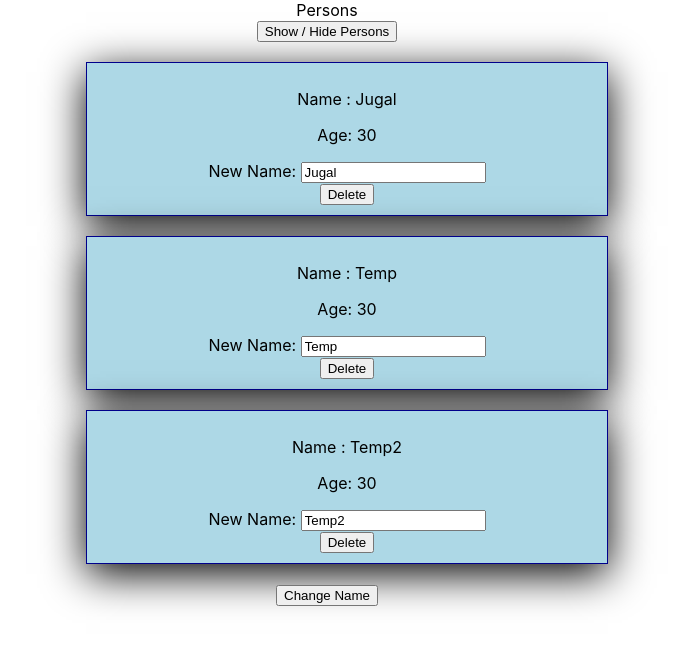
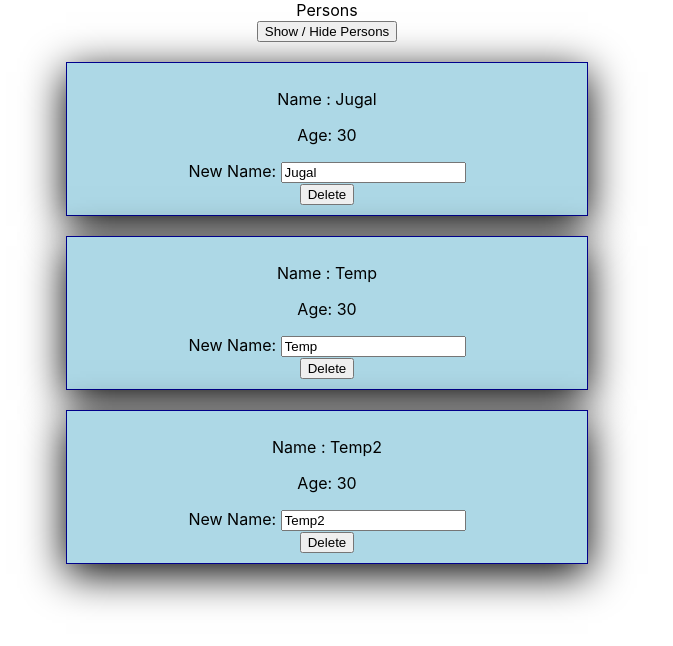
Before and after one commit to JugalJoshi8/react-app-test, a React (Create React App) app: page / in a window 1280 px wide. Shown: the top 646 px of the page, without its empty margins (313-986 px from the left). Built offline with nearby package versions, Linux system fonts and the light colour scheme.

Commit message:
component structure changes

```diff
--- /dev/null
+++ b/src/components/Header/Header.js
@@ -0,0 +1,22 @@
+import React from 'react';
+import styles from './Header.module.css'
+
+const Header = (props) => {
+    let buttonClass = [];
+    if (props.persons.length < 3) {
+        buttonClass.push(styles.red);
+    }
+    if (props.persons.length < 2) {
+        buttonClass.push(styles.bold);
+    }
+    return (
+        <div>
+            <header className="App-header">
+                Persons
+             </header>
+            <button className={buttonClass.join(' ')} onClick={props.togglePersons}>Show / Hide Persons</button>
+        </div>
+    )
+}
+
+export default Header;
--- /dev/null
+++ b/src/components/Header/Header.module.css
@@ -0,0 +1,7 @@
+.red {
+    background: red;
+  }
+
+.bold {
+    font-weight: bold;
+  }
--- /dev/null
+++ b/src/components/Persons/Persons.js
@@ -0,0 +1,11 @@
+import React from 'react';
+import Person from './Person/Person';
+
+const persons = (props) => {
+    return props.persons.map((person) => {
+        return <Person deletePerson = {() => props.deletePerson(person.id)} key= {person.id} changeName={(event) => props.changeName(event, person.id)} name={person.name} age={person.age} >
+        </Person>
+      })
+}
+
+export default persons;
--- a/src/App.js
+++ b/src/containers/App.js
@@ -1,6 +1,7 @@
 import React, { Component } from 'react';
 import styles from './App.module.css';
-import Person from './Person/Person';
+import Persons from './../components/Persons/Persons';
+import Header from '../components/Header/Header';
 
 class App extends Component {
   state = {
@@ -14,7 +15,7 @@ class App extends Component {
     const newName = event.target.value;
     const personIndex = this.state.persons.findIndex((person) => person.id === id);
     let person = this.state.persons[personIndex];
-    const newPerson = {...person, name: newName};
+    const newPerson = { ...person, name: newName };
     const newPersons = [...this.state.persons];
     newPersons[personIndex] = newPerson;
     this.setState({
@@ -22,7 +23,7 @@ class App extends Component {
     });
   }
 
-  deletePerson(id) {
+  deletePerson = (id) => {
     const personIndex = this.state.persons.findIndex((person) => person.id === id);
     const newPersons = [...this.state.persons];
     newPersons.splice(personIndex, 1);
@@ -31,33 +32,23 @@ class App extends Component {
     });
   }
 
+  togglePersons = () => {
+    this.setState({
+      showPersons: !this.state.showPersons
+    });
+  }
+
   render() {
     let persons = null;
     if (this.state.showPersons) {
-      persons = this.state.persons.map((person) => {
-        return <Person deletePerson = {() => this.deletePerson(person.id)} key= {person.id} changeName={(event) => this.changeName(event, person.id)} name={person.name} age={person.age} >
-        </Person>
-      })
-    }
-
-    let buttonClass = [];
-    if(this.state.persons.length < 3) {
-      buttonClass.push(styles.red);
-    }
-    if(this.state.persons.length < 2) {
-      buttonClass.push(styles.bold);
+      persons = <Persons persons={this.state.persons} deletePerson={this.deletePerson} changeName={this.changeName} >
+      </Persons>
     }
 
     return (
-      <div className={styles.App}>
-        <header className="App-header">
-          Persons
-        </header>
-        <button className = {buttonClass.join(' ')} onClick={() => { this.setState({ showPersons: !this.state.showPersons }) }}>Show / Hide Persons</button>
-        <ul>
-          {persons}
-        </ul>
-        <button onClick={this.changeState}>Change Name</button>
+      <div className={styles.App} >
+        <Header persons = {this.state.persons} togglePersons = {this.togglePersons}></Header>
+        {persons}
       </div>
     );
   }
--- a/src/index.js
+++ b/src/index.js
@@ -1,7 +1,7 @@
 import React from 'react';
 import ReactDOM from 'react-dom';
 import './index.css';
-import App from './App';
+import App from './containers/App';
 import * as serviceWorker from './serviceWorker';
 
 ReactDOM.render(<App />, document.getElementById('root'));
```
Also changed, not shown: src/components/Persons/Person/Person.js (renamed from src/Person/Person.js), src/components/Persons/Person/Person.module.css (renamed from src/Person/Person.module.css), src/containers/App.module.css (renamed from src/App.module.css).
